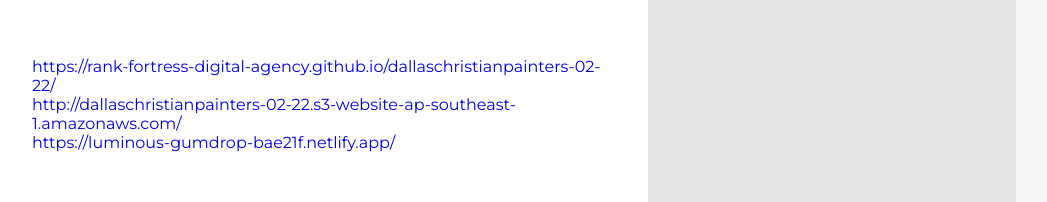
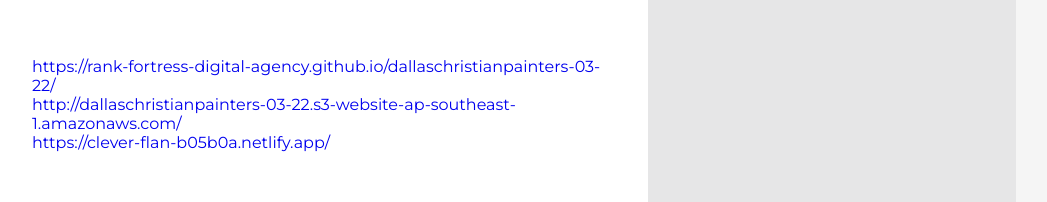
Before and after one commit to Rank-Fortress-Digital-Agency/dallaschristianpainters-03-22, a plain HTML site: page index.html in a window 1280 px wide. Shown: the part 8716-8918 px from the top of the page, without its empty margins (136-1183 px from the left). Drawn offline with Linux system fonts and the light colour scheme.

Commit message:
Add files via upload

```diff
--- a/index.html
+++ b/index.html
@@ -307,11 +307,11 @@
 
       <section>
           <a target="_bLank"
-                href="https://rank-fortress-digital-agency.github.io/dallaschristianpainters-02-22/">https://rank-fortress-digital-agency.github.io/dallaschristianpainters-02-22/</a><br>
+                href="https://rank-fortress-digital-agency.github.io/dallaschristianpainters-03-22/">https://rank-fortress-digital-agency.github.io/dallaschristianpainters-03-22/</a><br>
           <a target="_bLank"
-                href="http://dallaschristianpainters-02-22.s3-website-ap-southeast-1.amazonaws.com/">http://dallaschristianpainters-02-22.s3-website-ap-southeast-1.amazonaws.com/</a><br>
+                href="http://dallaschristianpainters-03-22.s3-website-ap-southeast-1.amazonaws.com/">http://dallaschristianpainters-03-22.s3-website-ap-southeast-1.amazonaws.com/</a><br>
           <a target="_bLank"
-                href="https://luminous-gumdrop-bae21f.netlify.app/">https://luminous-gumdrop-bae21f.netlify.app/</a>
+                href="https://clever-flan-b05b0a.netlify.app/">https://clever-flan-b05b0a.netlify.app/</a>
       </section>
 
     </div>
```
